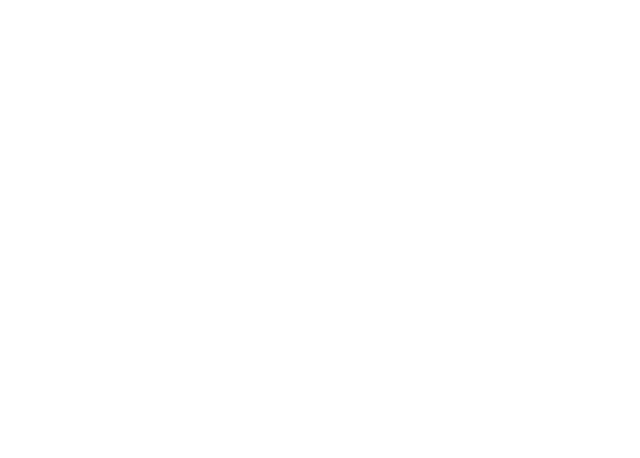
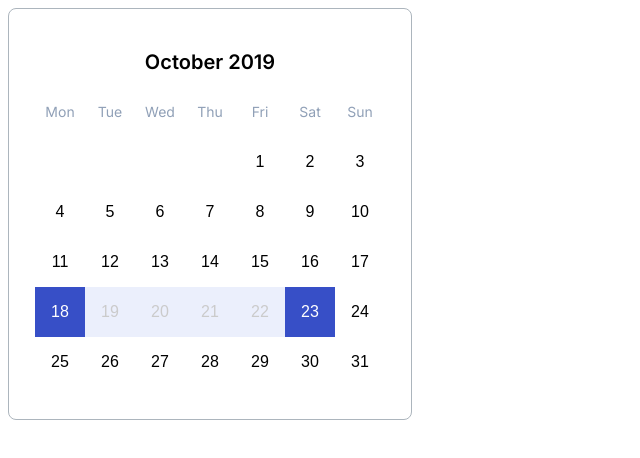
Before and after one commit to js-tasks-ru/htmlcss-20231222_dima-efimo2014, a website: page 05-lection3/03-calendar/index.html in a window 1280 px wide. Shown: the whole page, without its empty margins (0-640 px from the left). Drawn offline with Linux system fonts and the light colour scheme.

Commit message:
Add solution and styles for 05-03-calendar task

```diff
--- a/05-lection3/03-calendar/calendar.css
+++ b/05-lection3/03-calendar/calendar.css
@@ -0,0 +1,53 @@
+.calendar {
+    padding: 28px 26px 32px;
+    max-width: 350px;
+    border: 1px solid var(--grey-3);
+    border-radius: 8px;
+}
+
+.calendar__wrapper {
+    position: relative;
+    padding-top: 100%;
+}
+
+.calendar__content {
+    width: 100%;
+    height: 100%;
+    display: grid;
+    position: absolute;
+    top: 0;
+    left: 0;
+    grid-template: repeat(7, 1fr) / repeat(7, 1fr);
+}
+
+.calendar__item {
+    display: flex;
+    align-items: center;
+    justify-content: center;
+    color: var(--purple-blue);
+    font: normal normal 400 16px/20px Source Sans Pro, sans-serif;
+}
+
+.calendar__item_month {
+    display: flex;
+    justify-content: center;
+    grid-area: 1 / 1 / 2 / 8;
+    color: var(--purple-blue);
+    font: normal normal 600 20px/24px Inter, sans-serif;
+}
+
+.calendar__item_day {
+    color: var(--habrahabr);
+    font: normal normal 400 14px/20px Inter, sans-serif;
+    text-align: center;
+}
+
+.calendar__item_selected {
+    background: var(--light-blue);
+    opacity: 0.2;
+}
+
+.calendar__item_selected-main {
+    color: var(--white);
+    background: var(--blue);
+}
--- a/05-lection3/03-calendar/index.html
+++ b/05-lection3/03-calendar/index.html
@@ -1,12 +1,66 @@
 <!DOCTYPE html>
 <!-- Страница с календарем -->
 <html lang="ru">
+
 <head>
+    <link rel="stylesheet" href="../../assets/css/reseter.css">
     <link rel="stylesheet" href="../../assets/css/main.css">
     <link rel="stylesheet" href="./calendar.css">
     <title>Calendar</title>
 </head>
+
 <body>
+    <div class="calendar">
+        <div class="calendar__wrapper">
+            <div class="calendar__content">
+                <div class="calendar__item calendar__item_month">October 2019</div>
 
+                <div class="calendar__item calendar__item_day">Mon</div>
+                <div class="calendar__item calendar__item_day">Tue</div>
+                <div class="calendar__item calendar__item_day">Wed</div>
+                <div class="calendar__item calendar__item_day">Thu</div>
+                <div class="calendar__item calendar__item_day">Fri</div>
+                <div class="calendar__item calendar__item_day">Sat</div>
+                <div class="calendar__item calendar__item_day">Sun</div>
+
+                <div class="calendar__item"></div>
+                <div class="calendar__item"></div>
+                <div class="calendar__item"></div>
+                <div class="calendar__item"></div>
+                <div class="calendar__item">1</div>
+                <div class="calendar__item">2</div>
+                <div class="calendar__item">3</div>
+                <div class="calendar__item">4</div>
+                <div class="calendar__item">5</div>
+                <div class="calendar__item">6</div>
+                <div class="calendar__item">7</div>
+                <div class="calendar__item">8</div>
+                <div class="calendar__item">9</div>
+                <div class="calendar__item">10</div>
+                <div class="calendar__item">11</div>
+                <div class="calendar__item">12</div>
+                <div class="calendar__item">13</div>
+                <div class="calendar__item">14</div>
+                <div class="calendar__item">15</div>
+                <div class="calendar__item">16</div>
+                <div class="calendar__item">17</div>
+                <div class="calendar__item calendar__item_selected-main">18</div>
+                <div class="calendar__item calendar__item_selected">19</div>
+                <div class="calendar__item calendar__item_selected">20</div>
+                <div class="calendar__item calendar__item_selected">21</div>
+                <div class="calendar__item calendar__item_selected">22</div>
+                <div class="calendar__item calendar__item_selected-main">23</div>
+                <div class="calendar__item">24</div>
+                <div class="calendar__item">25</div>
+                <div class="calendar__item">26</div>
+                <div class="calendar__item">27</div>
+                <div class="calendar__item">28</div>
+                <div class="calendar__item">29</div>
+                <div class="calendar__item">30</div>
+                <div class="calendar__item">31</div>
+            </div>
+        </div>
+    </div>
 </body>
+
 </html>
--- a/assets/css/main.css
+++ b/assets/css/main.css
@@ -11,6 +11,7 @@
     --pink: #F784AD;
     --purple: #7048E8;
     --dark-purple: #5028C6;
+    --light-blue: #A0B1F5;
     --blue: #374FC7;
     --royal-blue: #4263EB;
     --dark-blue: #2342C0;
@@ -19,6 +20,7 @@
     --grey-2: #DDE2E5;
     --grey-3: #ACB5BD;
     --grey-4: #495057;
+    --habrahabr: #90A0B7;
 
     --error: var(--red);
     --success: var(--blue);
--- a/assets/fonts/fonts.css
+++ b/assets/fonts/fonts.css
@@ -1,2 +1,3 @@
 @import url('https://fonts.googleapis.com/css2?family=Roboto:ital,wght@0,100;0,300;0,400;0,500;0,700;0,900;1,100;1,300;1,400;1,500;1,700;1,900&display=swap');
 @import url('https://fonts.googleapis.com/css2?family=Inter:wght@100;200;300;400;500;600;700;800;900&display=swap');
+@import url('https://fonts.googleapis.com/css2?family=Source+Sans+3:wght@200;300;400;500;600;700;800;900&display=swap');
```
Lines whose indentation alone changed are shown as unchanged.
